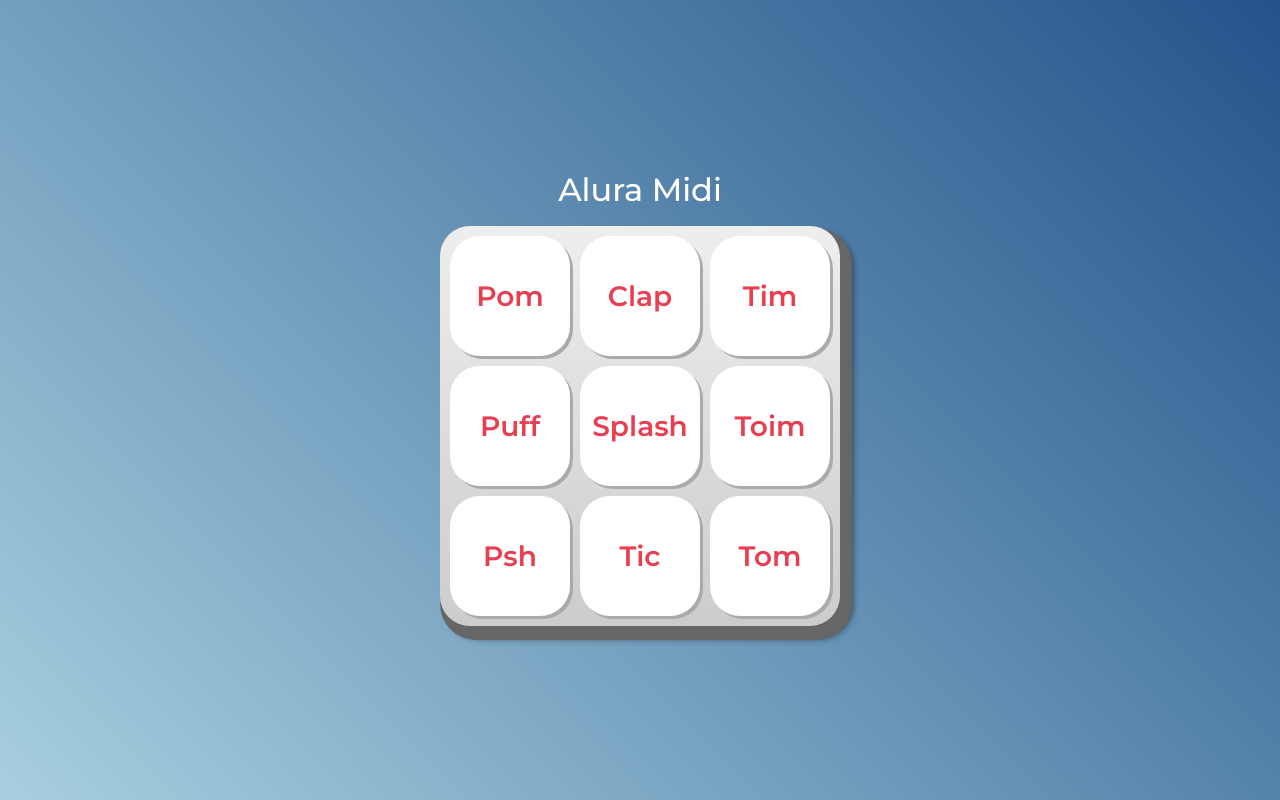
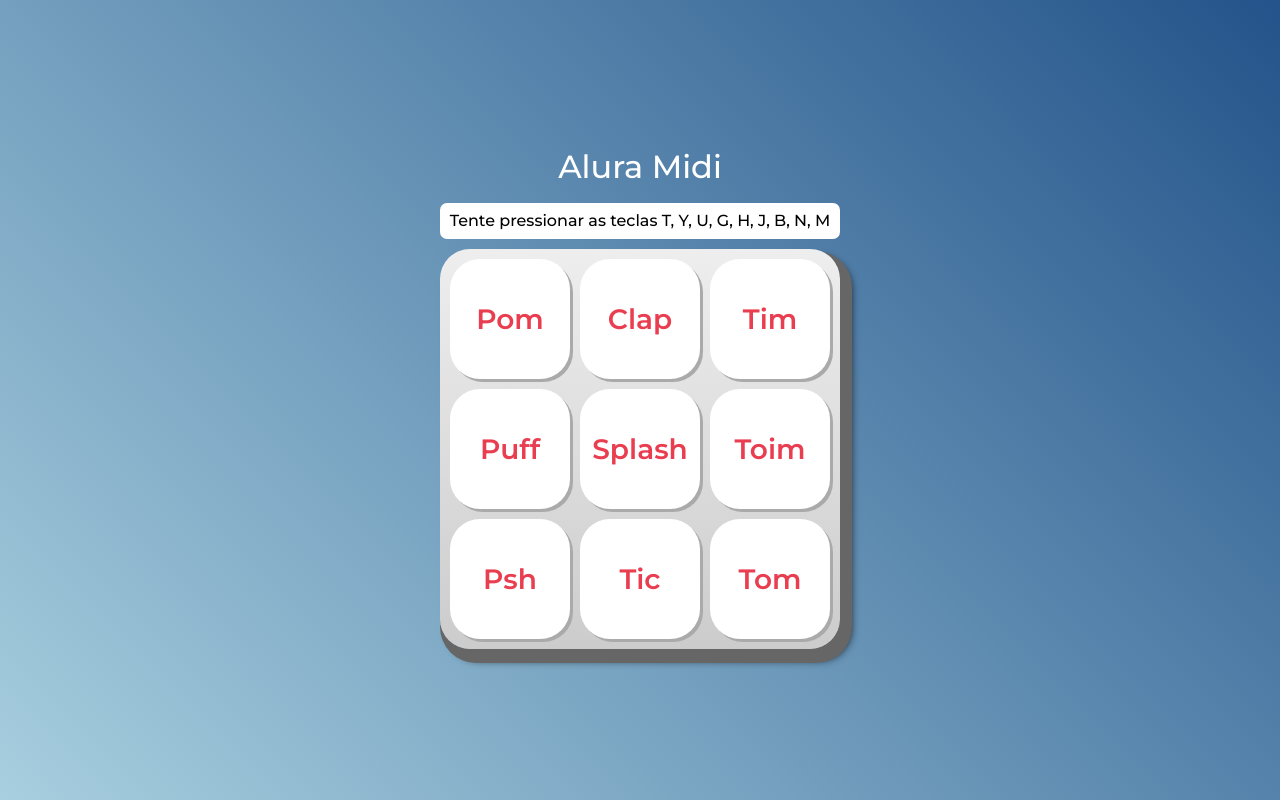
Before and after one commit to AndrewMoreira91/Midi-Alura, a plain HTML site: page index.html in a window 1280 px wide. Drawn offline with Linux system fonts and the light colour scheme.

Commit message:
adicionado uma legenda

```diff
--- a/css/estilos.css
+++ b/css/estilos.css
@@ -20,6 +20,14 @@ h1 {
   color: var(--branca);
   margin-bottom: 20px;
   font-size: 2rem;
+}
+
+p {
+  background-color: white;
+  padding: 10px;
+  border-radius: 7px;
+  margin-bottom: 10px;
+
 }
 
 .teclado {
--- a/index.html
+++ b/index.html
@@ -19,6 +19,7 @@
 <body>
 
     <h1>Alura Midi</h1>
+    <p>Tente pressionar as teclas T, Y, U, G, H, J, B, N, M</p>
 
     <section class="teclado">
         <button class="tecla tecla_pom">Pom</button>
```
